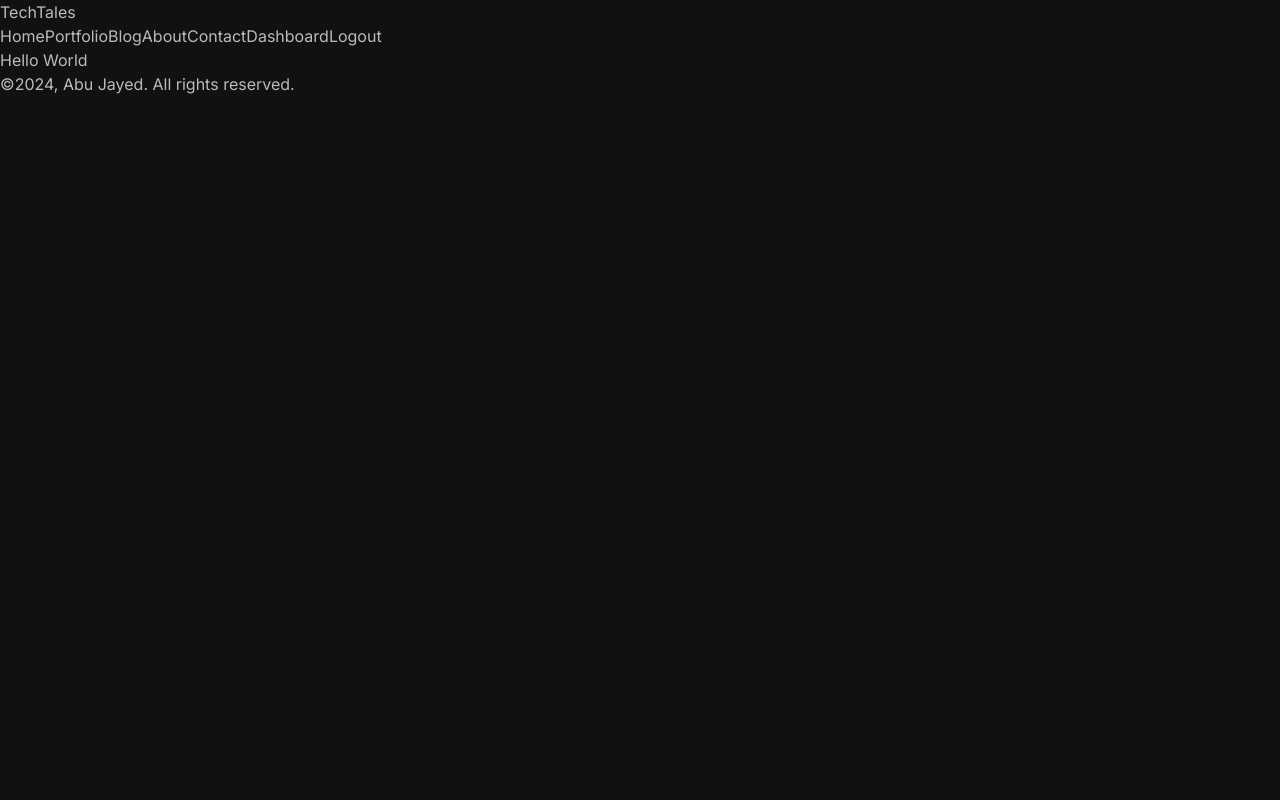
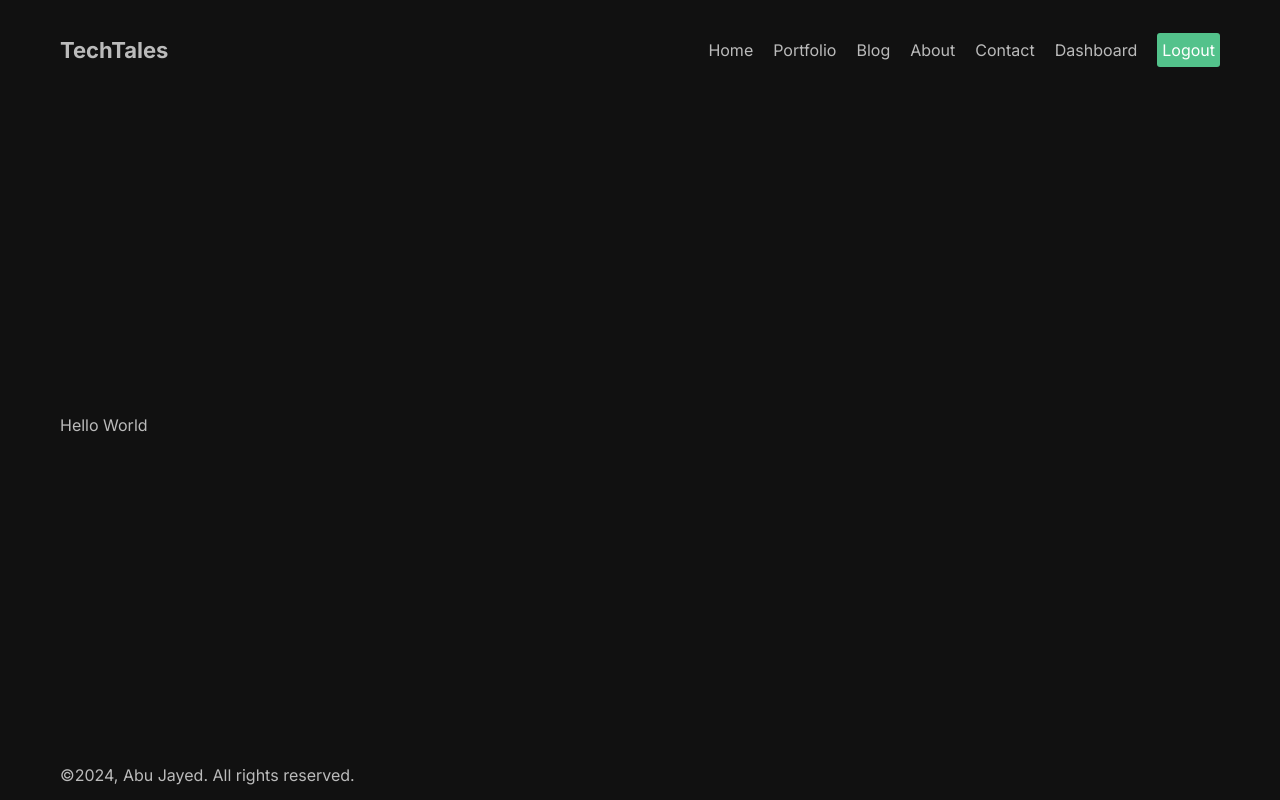
Before and after one commit to Abu-Jayed/next-simple-blog, a Next.js app: page / in a window 1280 px wide. Built offline with nearby package versions, Linux system fonts and the light colour scheme.

Commit message:
navbar and footer styled.

```diff
--- a/src/app/globals.css
+++ b/src/app/globals.css
@@ -37,3 +37,13 @@
   text-decoration: none;
   color: inherit;
 }
+
+.container {
+  max-width: 1366px;
+  min-height: 100vh;
+  margin: 0 auto;
+  padding: 0 60px;
+  display: flex;
+  flex-direction: column;
+  justify-content: space-between;
+}
--- a/src/components/Footer/Footer.jsx
+++ b/src/components/Footer/Footer.jsx
@@ -1,8 +1,10 @@
 import React from "react";
+import styles from "./page.module.css";
 
 const Footer = () => {
+  const { container } = styles;
   return (
-    <div>
+    <div className={container}>
       <div>&copy;2024, Abu Jayed. All rights reserved.</div>
       <div></div>
     </div>
--- a/src/components/Footer/page.module.css
+++ b/src/components/Footer/page.module.css
@@ -0,0 +1,6 @@
+.container{
+    height: 50px;
+    display: flex;
+    align-items: center;
+    justify-content: space-between;
+}
--- a/src/components/Navbar/NavBar.jsx
+++ b/src/components/Navbar/NavBar.jsx
@@ -1,17 +1,21 @@
 import Link from "next/link";
 import React from "react";
+import styles from "./page.module.css";
 
 const NavBar = () => {
+  const { container, logo,logout } = styles;
   return (
-    <div>
-      <Link href={"/"}>TechTales</Link>
-      <div>
+    <div className={container}>
+      <Link href={"/"} className={logo}>
+        TechTales
+      </Link>
+      <div className={styles.links}>
         {links.map((link) => (
-          <Link key={link.id} href={link.url}>
+          <Link className={styles.link} key={link.id} href={link.url}>
             {link.title}
           </Link>
         ))}
-        <button>Logout</button>
+        <button className={logout}>Logout</button>
       </div>
     </div>
   );
--- a/src/components/Navbar/page.module.css
+++ b/src/components/Navbar/page.module.css
@@ -0,0 +1,26 @@
+.container{
+    height: 100px;
+    display: flex;
+    justify-content: space-between;
+    align-items: center;
+}
+
+.logo{
+    font-weight: bold;
+    font-size: 22px;
+}
+
+.links {
+    display: flex;
+    align-items: center;
+    gap: 20px;
+}
+
+.logout {
+    padding: 5px;
+    border: none;
+    background-color: #53c28b;
+    color: white;
+    cursor: pointer;
+    border-radius: 3px;
+}
```
